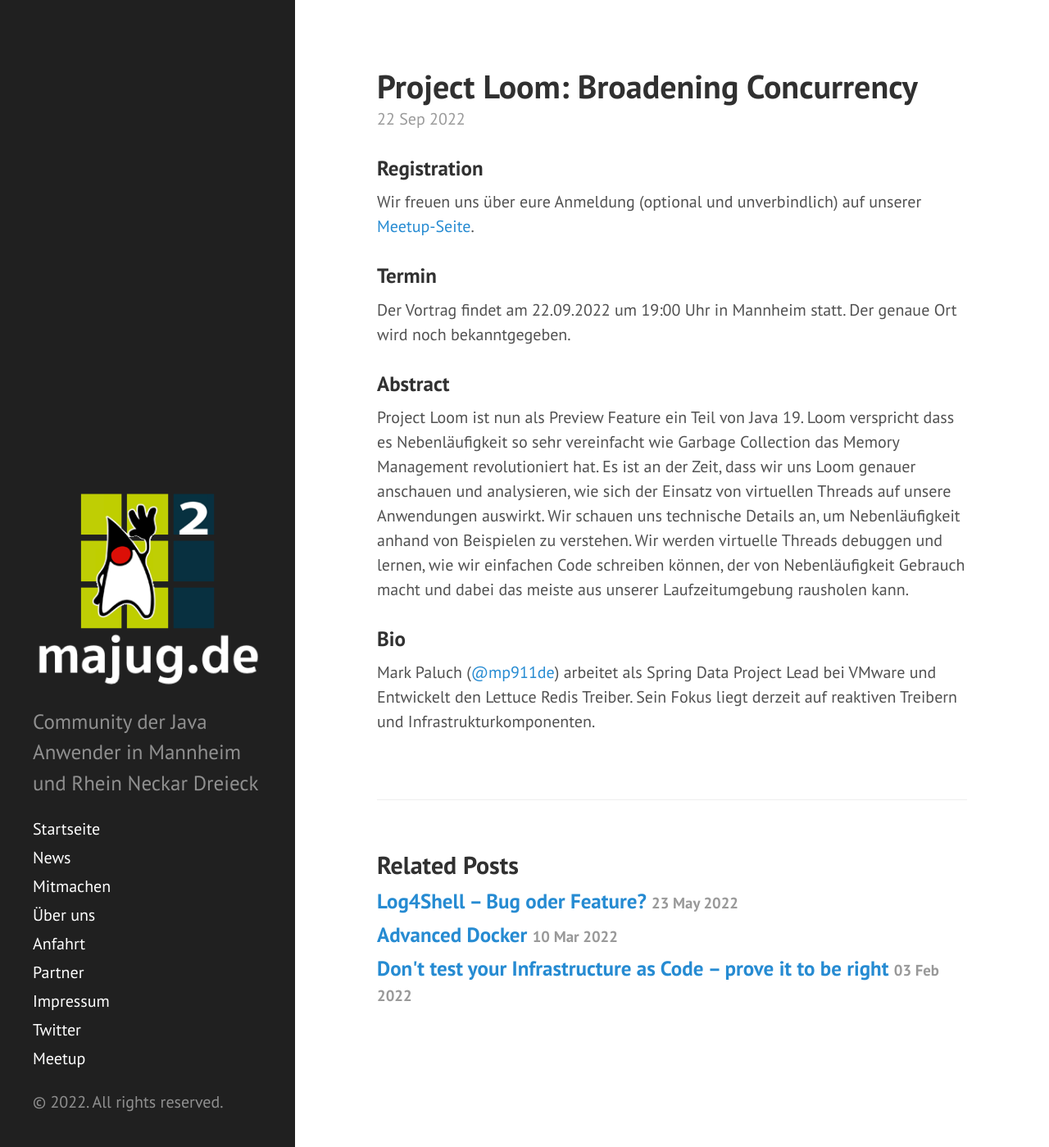
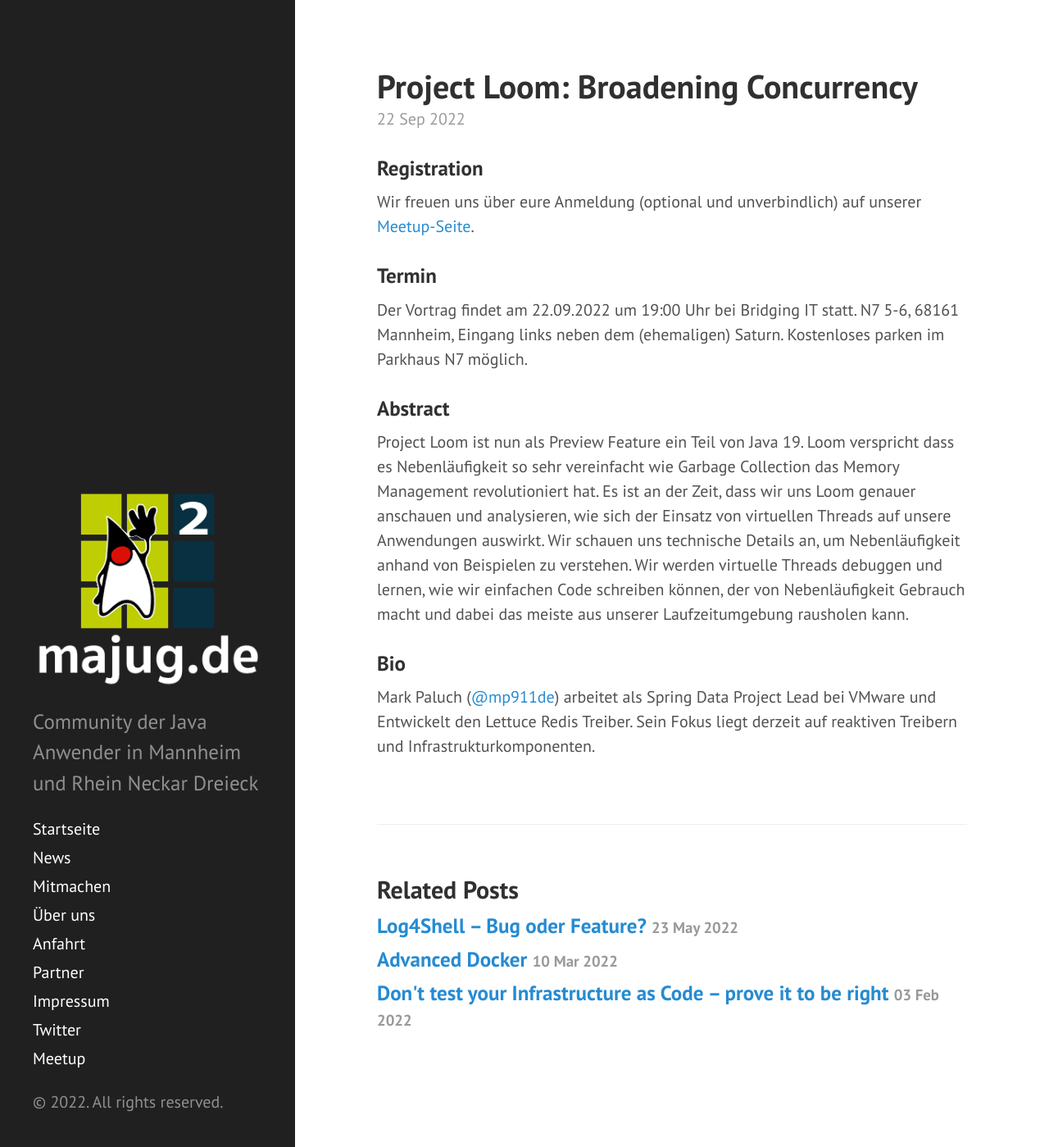
Before and after one commit to majug/majug.github.io, a Jekyll site: the page built from _posts/2022-09-22-loom-broadening-concurrency.md, in a window 1280 px wide and 1399 px high. Shown: the whole window at 82% size. Built offline with Jekyll 4.4.1, drawn with Linux system fonts in a browser that asks for light colours.

Commit message:
Add location

```diff
--- a/_posts/2022-09-22-loom-broadening-concurrency.md
+++ b/_posts/2022-09-22-loom-broadening-concurrency.md
@@ -2,7 +2,7 @@
 layout: post
 title: "Project Loom: Broadening Concurrency"
 speaker: "Mark Paluch"
-location: "Der genaue Ort wird noch bekanntgegeben"
+location: "Bridging IT, N7 5-6, 68161 Mannheim"
 state: startpage
 ---
 
@@ -12,7 +12,7 @@ Wir freuen uns über eure Anmeldung (optional und unverbindlich) auf unserer [Me
 
 ### Termin
 
-Der Vortrag findet am 22.09.2022 um 19:00 Uhr in Mannheim statt. Der genaue Ort wird noch bekanntgegeben.
+Der Vortrag findet am 22.09.2022 um 19:00 Uhr bei Bridging IT statt. N7 5-6, 68161 Mannheim, Eingang links neben dem (ehemaligen) Saturn. Kostenloses parken im Parkhaus N7 möglich.
 
 ### Abstract
 
```
